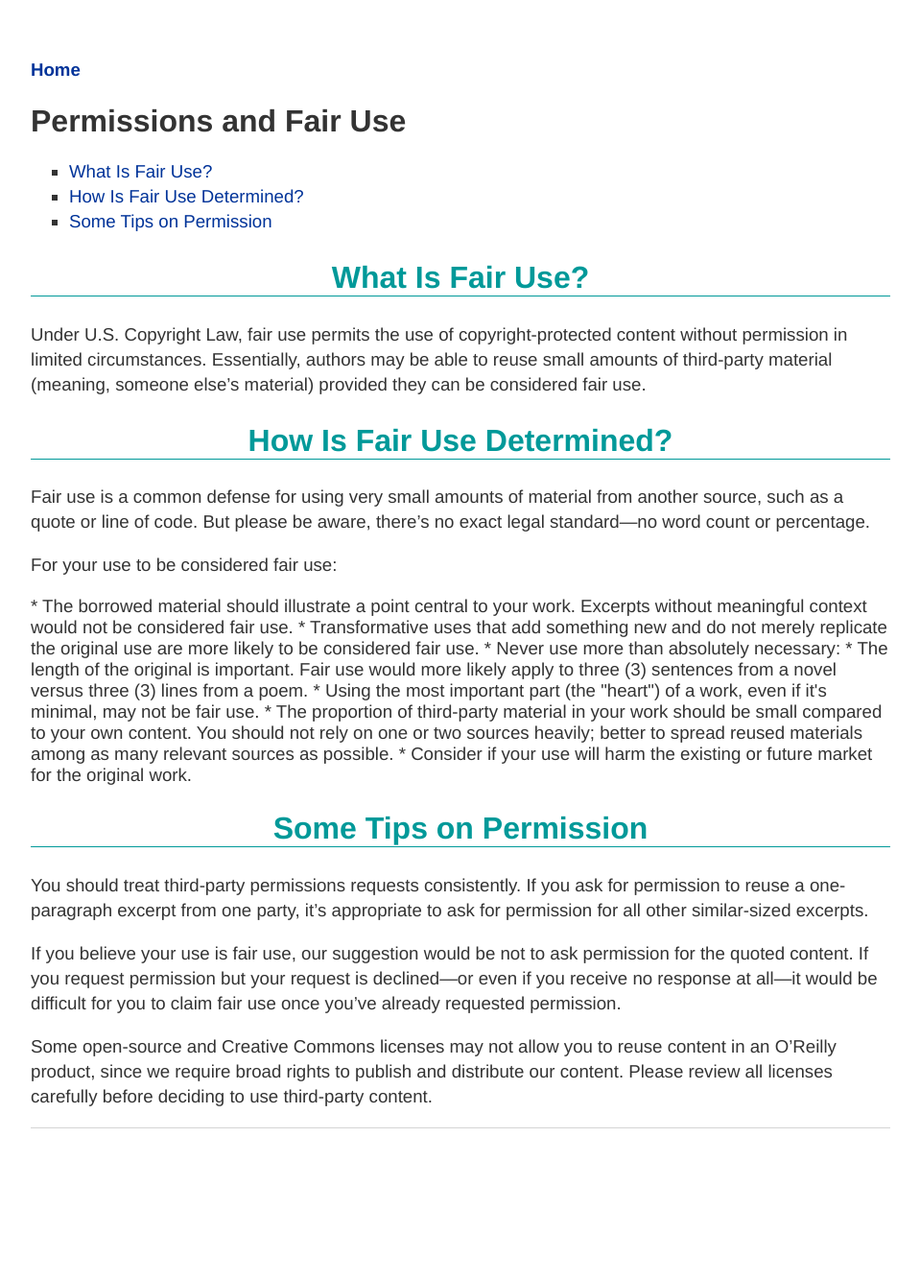
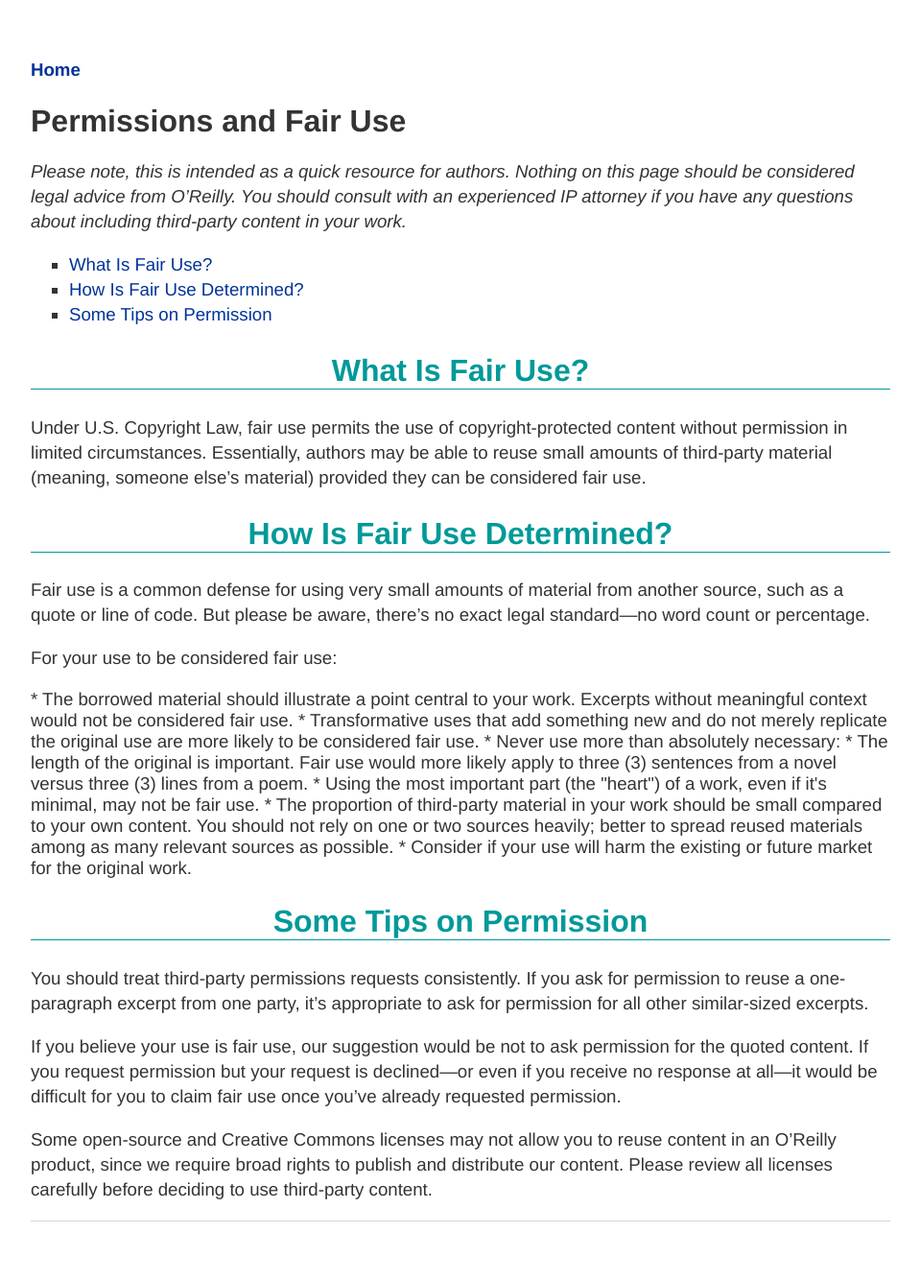
Before and after one commit to oreillymedia/production-resources, a Jekyll site: the page built from permissionsandfairuseguide/index.md, in a window 1280 px wide. Shown: the whole page at 96% size, without its empty margins (160-1119 px from the left). Built offline with Jekyll 4.4.1, drawn with Linux system fonts in a browser that asks for light colours; before the commit the page ends 1236 px from its top, so only the background shows below that.

Commit message:
Update index.md
Adding disclaimer to top of page

```diff
--- a/permissionsandfairuseguide/index.md
+++ b/permissionsandfairuseguide/index.md
@@ -4,6 +4,8 @@ title: Permissions and Fair Use
 ---
 
 # Permissions and Fair Use
+
+<em>Please note, this is intended as a quick resource for authors. Nothing on this page should be considered legal advice from O’Reilly. You should consult with an experienced IP attorney if you have any questions about including third-party content in your work.</em>
 
 * <a href="#what_is_fair_use">What Is Fair Use?</a>
 * <a href="#how_is_fair_use_determined">How Is Fair Use Determined?</a>
```
